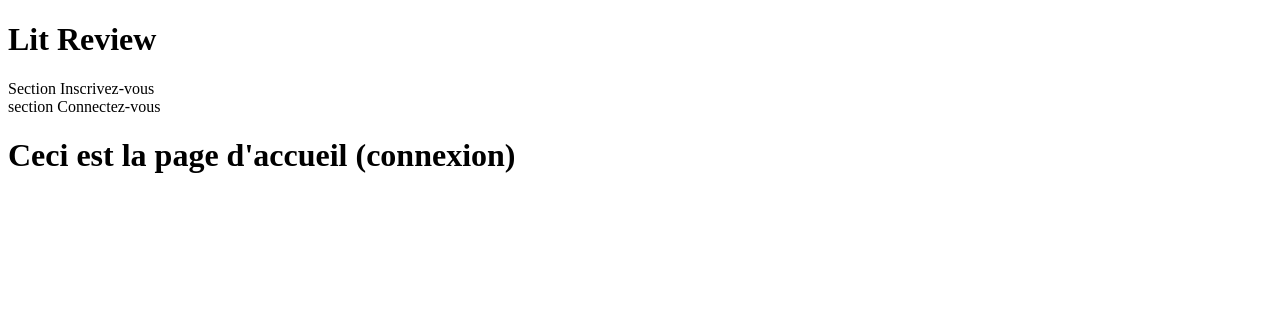
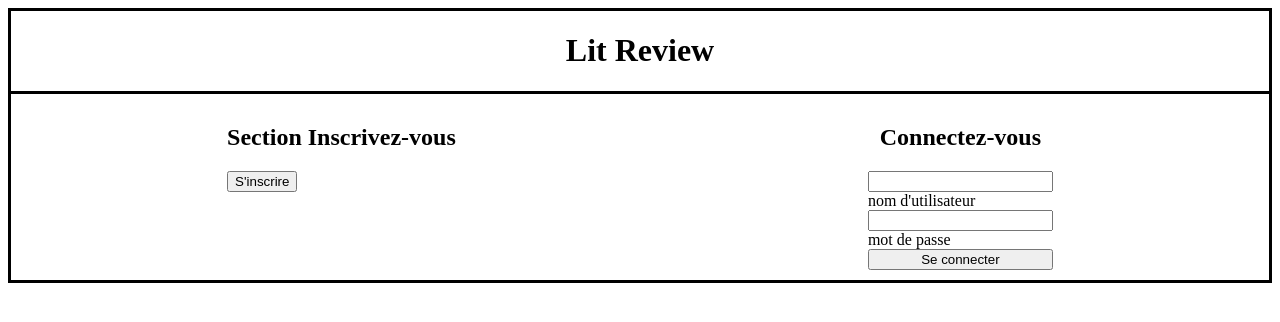
Before and after one commit to PedrolitoLsg/DAPYTHON-OPC-P9, a Django app: template mysite/myapp/templates/accueil.html in a window 1280 px wide. Shown: the top 322 px of the page. Run offline with Django 3.2, Linux system fonts and the light colour scheme; the template is opened without the code that fills it, so the values that code supplies are empty; parts of the project's set-up code (start-up, migrations or seed data) failed here and were passed over.

Commit message:
update 16/11/2021

```diff
--- a/mysite/myapp/admin.py
+++ b/mysite/myapp/admin.py
@@ -1,6 +1,6 @@
 from django.contrib import admin
-from .models import Ticket, Review, Product
+from myapp.models import Ticket, Review, UserFollows
 # Register your models here.
 admin.site.register(Ticket)
 admin.site.register(Review)
-admin.site.register(Product)
+admin.site.register(UserFollows)
--- /dev/null
+++ b/mysite/myapp/css/styleaccueil.css
@@ -0,0 +1,32 @@
+body {
+    display: flex;
+    flex-direction: column;
+    border: black solid 3px;
+}
+ .banniere {
+    display: flex;
+    border-bottom: black solid 3px;
+    justify-content: space-evenly;
+ }
+
+.choix {
+    display: flex;
+    flex-direction: row;
+    justify-content: space-around;
+    padding: 10px;
+}
+
+#utilisateur {
+    display: flex;
+    flex-direction: column;
+    order : 2;
+    align-items: center;
+}
+
+form {
+    display: flex;
+    flex-direction: column;
+}
+#nouveau {
+    order : 1;
+}
--- a/mysite/myapp/templates/accueil.html
+++ b/mysite/myapp/templates/accueil.html
@@ -3,21 +3,25 @@
 <head>
     <meta charset="UTF-8">
     <title>Accueil</title>
+    <link rel="stylesheet" href="../css/styleaccueil.css">
 </head>
 <body>
-    <div>
+    <div class="banniere">
         <h1>Lit Review</h1>
     </div>
-    <div>
-        <section>
-            Section Inscrivez-vous
-
+    <div class="choix">
+        <section id="nouveau">
+            <h2>Section Inscrivez-vous</h2>
+            <button>S'inscrire</button>
         </section>
-        <section>
-            section Connectez-vous
+        <section id="utilisateur">
+            <h2>Connectez-vous</h2>
+            <form>
+                <input> nom d'utilisateur</input>
+                <input>mot de passe</input>
+                <button>Se connecter</button>
+            </form>
         </section>
     </div>
-<h1>Ceci est la page d'accueil (connexion)</h1>
-
 </body>
 </html>
--- a/mysite/myapp/views.py
+++ b/mysite/myapp/views.py
@@ -1,6 +1,6 @@
 from django.shortcuts import render
 from django.http import HttpResponse
-from models import Ticket, Review, Product
+#from models import Ticket, Review, UserFollows
 
 
 def index(request):
```
Also changed, not shown: mysite/myapp/models.py (+14 -25 lines), README.md, mysite/db.sqlite3.
